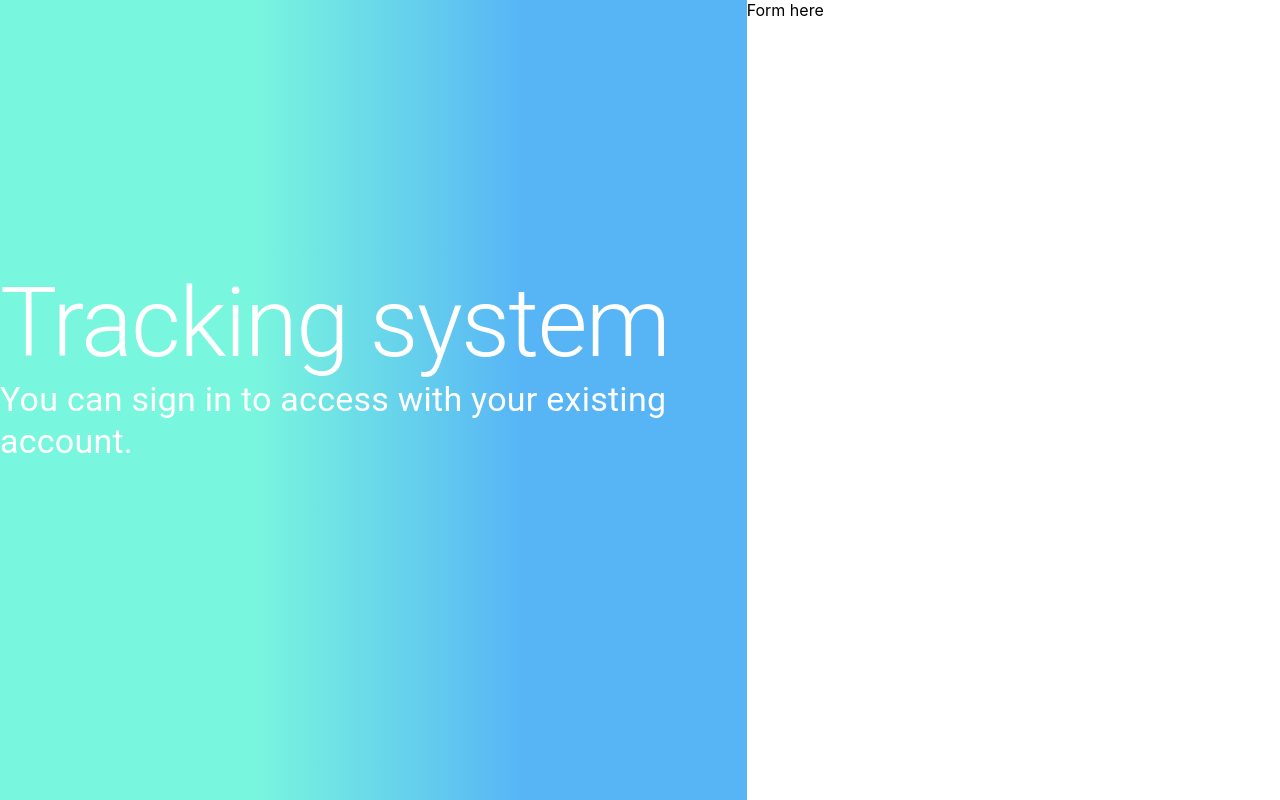
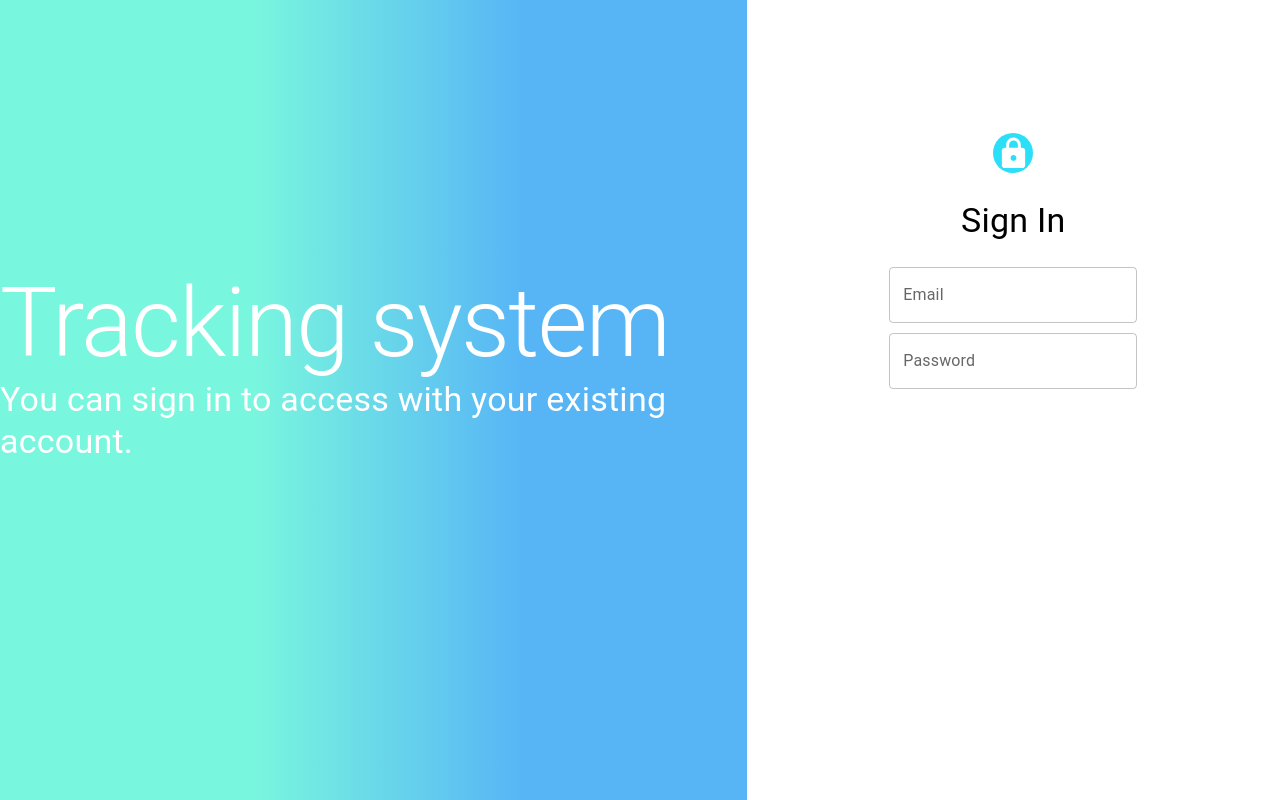
Before and after one commit to kozlyakovskaya-tatsiana/sport-crm-frontend, a React (Create React App) app: page / in a window 1280 px wide. Built offline with nearby package versions, Linux system fonts and the light colour scheme.

Commit message:
- added login form

```diff
--- /dev/null
+++ b/src/components/loginForm/LoginForm.tsx
@@ -0,0 +1,32 @@
+import React from "react";
+import { Avatar, Grid, TextField, Typography, useTheme } from "@mui/material";
+import LockRoundedIcon from "@mui/icons-material/LockRounded";
+
+export const LoginForm: React.FC = () => {
+  const theme = useTheme();
+  return (
+    <Grid
+      container
+      alignItems={"center"}
+      justifyContent={"center"}
+      direction={"column"}
+    >
+      <Grid item md={2} />
+      <Grid item md={1}>
+        <Avatar style={{ backgroundColor: theme.palette.primary.main }}>
+          <LockRoundedIcon fontSize={"large"} />
+        </Avatar>
+      </Grid>
+      <Grid item md={1}>
+        <Typography variant={"h4"}>Sign In</Typography>
+      </Grid>
+      <Grid item md={1}>
+        <TextField label="Email" variant="outlined" />
+      </Grid>
+      <Grid item md={1}>
+        <TextField label="Password" variant="outlined" />
+      </Grid>
+      <Grid item md={6} />
+    </Grid>
+  );
+};
--- a/src/index.tsx
+++ b/src/index.tsx
@@ -3,13 +3,24 @@ import ReactDOM from "react-dom/client";
 import "./index.css";
 import App from "./App";
 import reportWebVitals from "./reportWebVitals";
+import { createTheme, ThemeProvider } from "@mui/material";
 
+const theme = createTheme({
+  palette: {
+    primary: {
+      light: "#a2faf6",
+      main: "#2adff7",
+    },
+  },
+});
 const root = ReactDOM.createRoot(
   document.getElementById("root") as HTMLElement
 );
 root.render(
   <React.StrictMode>
-    <App />
+    <ThemeProvider theme={theme}>
+      <App />
+    </ThemeProvider>
   </React.StrictMode>
 );
 
--- a/src/pages/login/LoginPage.tsx
+++ b/src/pages/login/LoginPage.tsx
@@ -1,32 +1,36 @@
 import React from "react";
-import { Grid, Typography } from "@mui/material";
+import { Grid, Typography, useTheme } from "@mui/material";
 import styles from "./LoginPage.module.css";
+import { LoginForm } from "../../components/loginForm/LoginForm";
 
 export const LoginPage: React.FC = () => {
+  const theme = useTheme();
+
   return (
     <Grid container spacing={0}>
       <Grid
         container
         item
         xs={7}
+        md={7}
         className={styles.leftSide}
         alignItems={"center"}
         justifyContent={"center"}
         direction={"column"}
       >
-        <Grid item xs={4} />
-        <Grid item xs={4}>
-          <Typography variant={"h1"} color={"white"}>
+        <Grid item xs={3} md={4} />
+        <Grid item xs={6} md={4}>
+          <Typography variant={"h1"} color={theme.palette.common.white}>
             Tracking system
           </Typography>
-          <Typography variant={"h4"} color={"white"}>
+          <Typography variant={"h4"} color={theme.palette.common.white}>
             You can sign in to access with your existing account.
           </Typography>
         </Grid>
-        <Grid item xs={4} />
+        <Grid item md={4} xs={3} />
       </Grid>
-      <Grid item xs={5}>
-        Form here
+      <Grid container item xs={5} md={5} direction={"row"}>
+        <LoginForm />
       </Grid>
     </Grid>
   );
```
